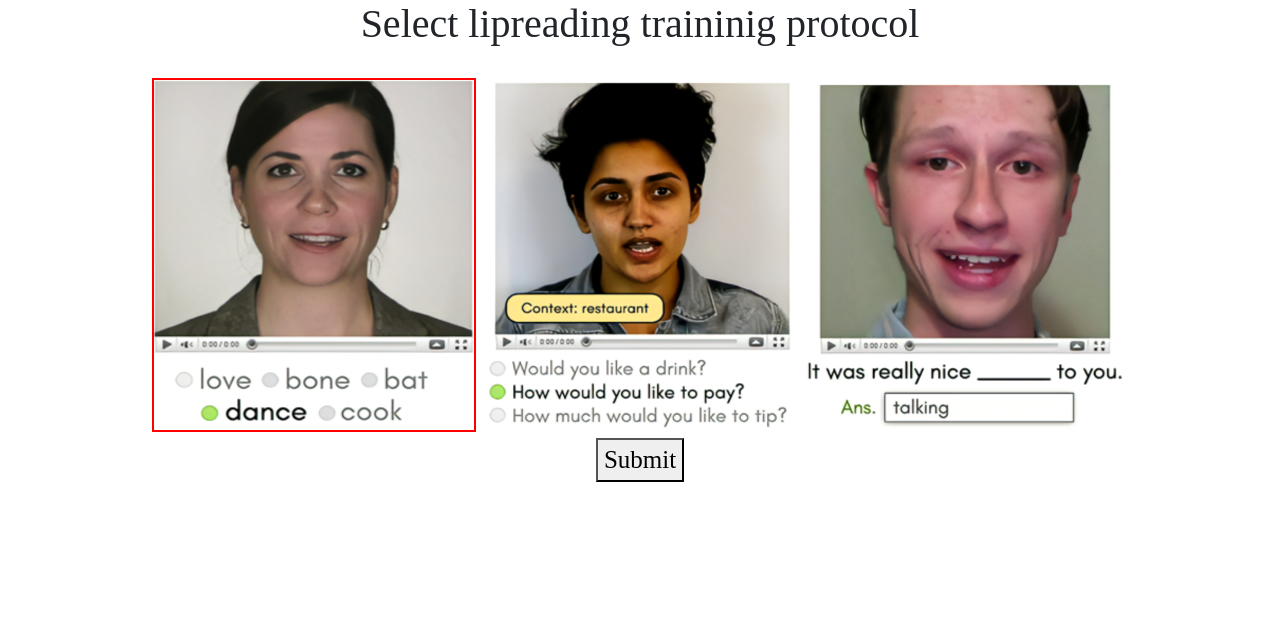
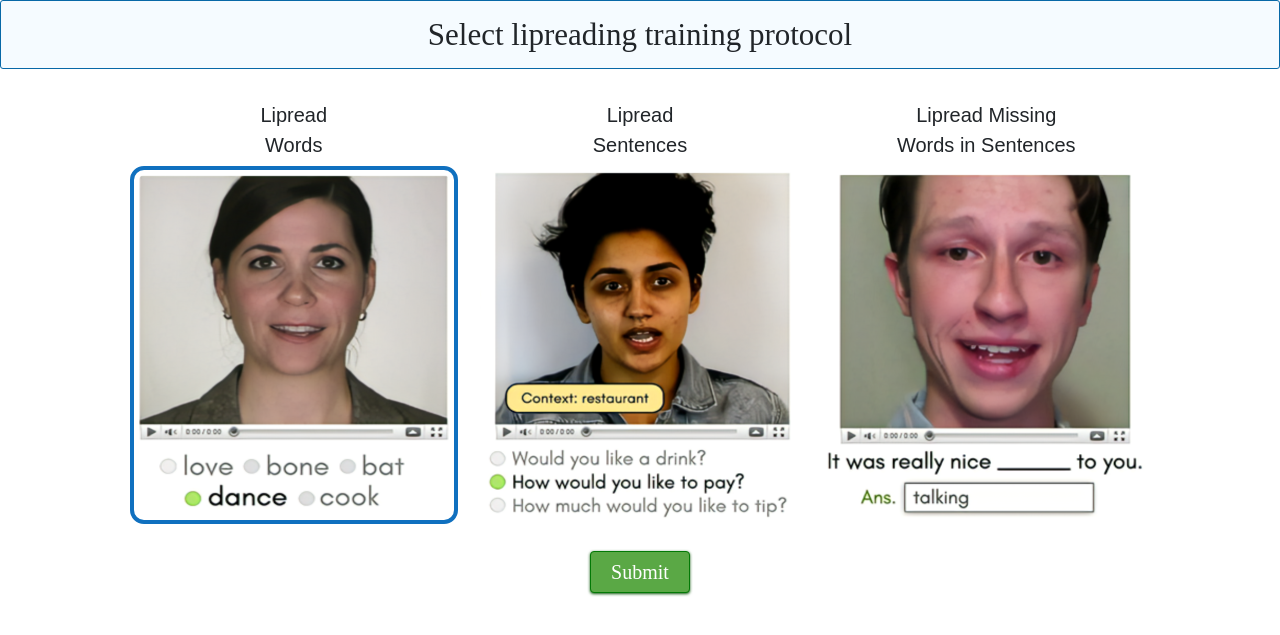
Before and after one commit to skymanaditya1/LipReadingQuiz, a Django app: page /protocol_selection in a window 1280 px wide. Shown: the top 635 px of the page. Run offline with Django 3.2, Linux system fonts and the light colour scheme; a user stored in the database is signed in; some libraries are stand-ins or nearby versions.

Commit message:
modified css

```diff
--- a/selection_pages/static/selection_pages/style.css
+++ b/selection_pages/static/selection_pages/style.css
@@ -15,5 +15,29 @@
 
   /* CHECKED STYLES */
   [type=radio]:checked + img {
-    outline: 2px solid #f00;
+    outline: 4px solid #1070bf;
+    border-radius: 10px;
+    padding: 5px;
+    margin: 0 10px;
   }
+
+  .protocol_selection_wrapper {
+    margin-top: 100px;
+  }
+
+  .protocol_selection_label {
+    width: 340px;
+  }
+
+  .protocol_name {
+    font-family: sans-serif;
+    margin-bottom: 10px;
+    display: inline-block;
+    width: 200px;
+    font-size: 20px;
+    font-weight: 500;
+  }
+
+  #protocol_select_button {
+    margin-top: -15px!important;
+  }
--- a/selection_pages/templates/selection_pages/main_surrogate.html
+++ b/selection_pages/templates/selection_pages/main_surrogate.html
@@ -12,11 +12,11 @@
 
 <!-- header starts --><div class="header wow fadeIn">
     <div class="container">
-        <div class="row">
+        <div class="row homepagerow">
             {% if user.is_authenticated %}
-                <a href="/protocol_selection">Take Quiz</a>
+                <a class="take-quiz" href="/protocol_selection">Take Quiz</a>
             {% else %}
-                <a href="{% url 'login' %}">Take Quiz</a>
+                <a class="take-quiz" href="{% url 'login' %}">Take Quiz</a>
             {% endif %}
 
             <div class="col-lg-12">
--- a/selection_pages/templates/selection_pages/select_protocol.html
+++ b/selection_pages/templates/selection_pages/select_protocol.html
@@ -1,4 +1,4 @@
-<h1>Select lipreading traininig protocol</h1>
+<h1 class="heading">Select lipreading training protocol</h1>
 {% extends "base.html" %}
 
 {% load static %}
@@ -11,26 +11,33 @@
 {% if user.is_authenticated %}
 <link rel="stylesheet" type="text/css" href="{% static 'selection_pages/style.css' %}"/>
 
-<label>
+<div class="protocol_selection_wrapper">
+  <div class="protocol_selection_label_wrapper">
+    <label class="protocol_selection_label">
+      <span class="protocol_name">Lipread<br>Words</span>
       <input type="radio" name="test" value="lipread_words" class="ans" checked>
       <img src="static/images/lipread_words.png" alt="Lipread isolated words">
     </label>
 
-  <label>
+    <label class="protocol_selection_label">
+      <span class="protocol_name">Lipread<br>Sentences</span>
       <input type="radio" name="test" value="lipread_sentences" class="ans">
       <img src="static/images/lipread_sentence.png" alt="Lipread sentence with context">
     </label>
 
-  <label>
+    <label class="protocol_selection_label">
+      <span class="protocol_name">Lipread Missing Words in Sentences</span>
       <input type="radio" name="test" value="lipread_missing" class="ans">
       <img src="static/images/lipread_missing.png" alt="Lipread missing words in sentences">
     </label>
+  </div>
 
     <!-- The url selected depends on the radiobutton that was selected before submit -->
 
     <!-- <button id='protocol_select_button' onclick="location.href = '/quizzes'">Click</button> -->
     <br/>
-  <button id='protocol_select_button'>Submit</button>
+    <button id='protocol_select_button' class="btn btn-primary mt-3 submit-quiz-btn">Submit</button>
+  </div>
 
   <!-- Button trigger modal -->
   <!-- <button type="button" class="btn btn-primary" data-toggle="modal" data-target="#exampleModal">
```
Also changed, not shown: db.sqlite3, selection_pages/static/selection_pages/style.min.css. Lines whose indentation alone changed are shown as unchanged.
